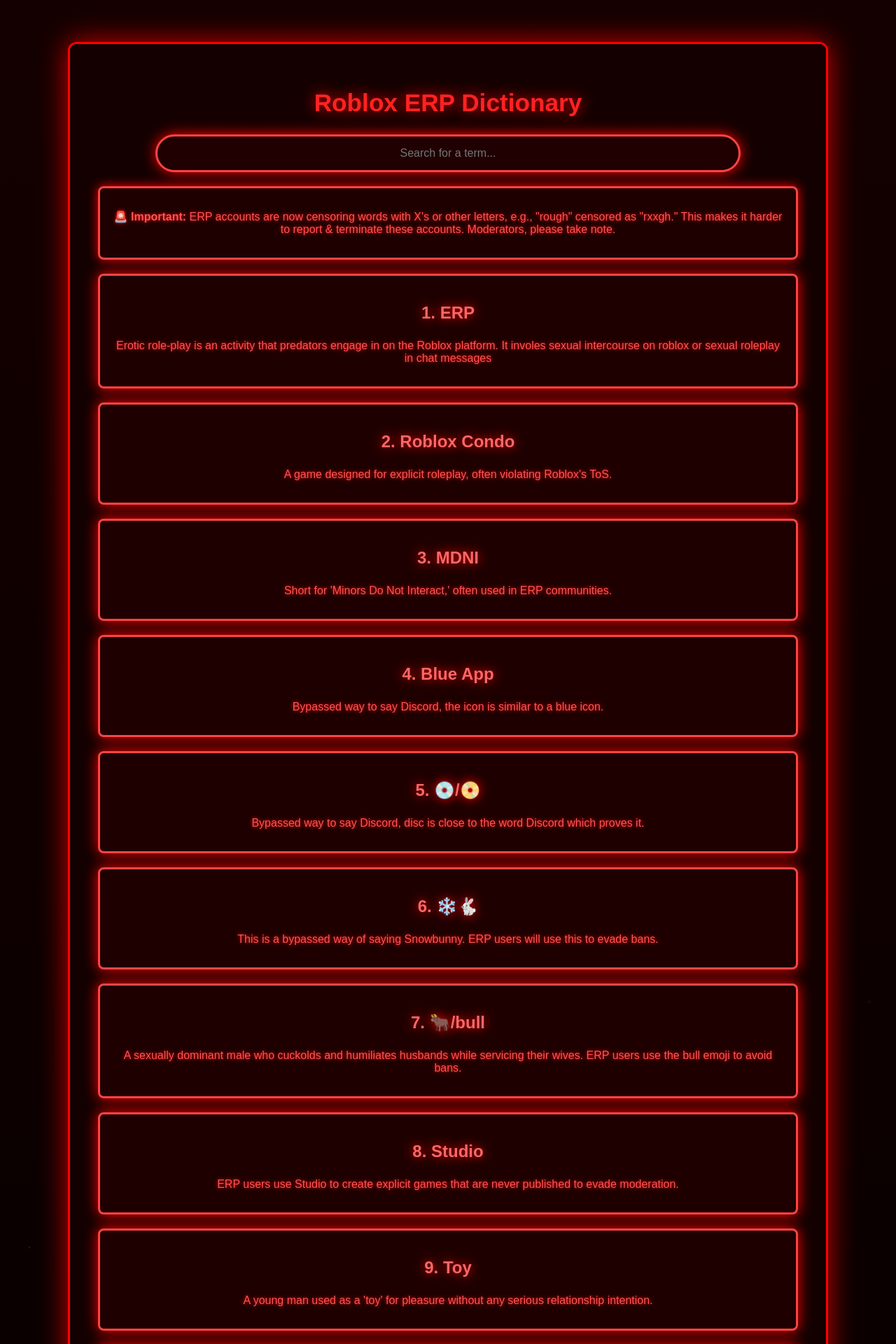
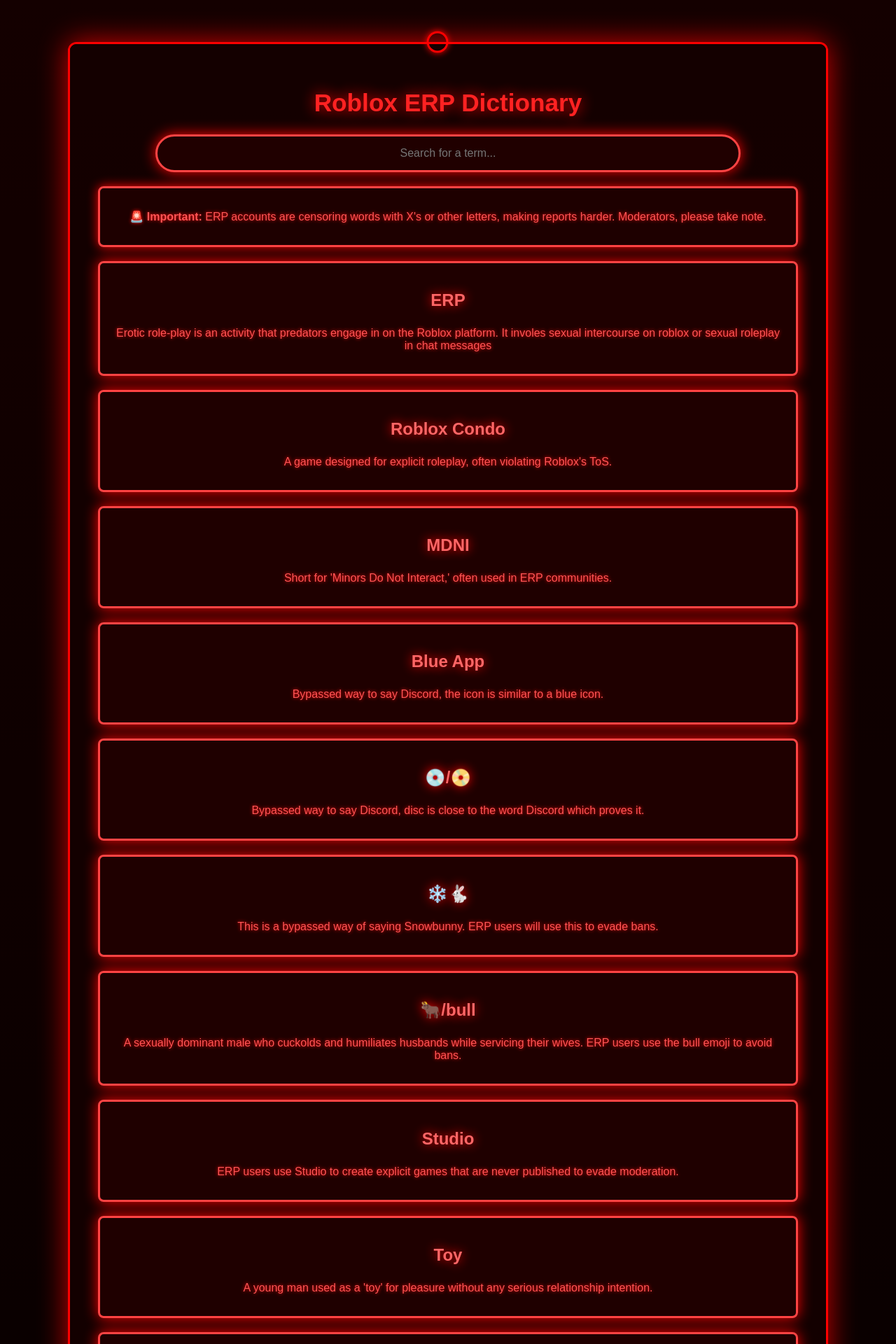
Before and after one commit to T-TGM/ERP-Definition, a Jekyll site: the page index.html, which Jekyll copies as it is, in a window 1280 px wide. Shown: the top 1920 px of the page at 70% size. Built offline with Jekyll 4.4.1, drawn with Linux system fonts in a browser that asks for light colours; some of the changed text lies outside the part shown.

Commit message:
Update index.html

```diff
--- a/index.html
+++ b/index.html
@@ -18,9 +18,24 @@
             padding-top: 60px;
             overflow: hidden;
             position: relative;
+            cursor: none;
         }
 
-        /* ⚡ Neon Grid Effect */
+        /* 🔥 Custom Cursor */
+        .custom-cursor {
+            position: fixed;
+            width: 25px;
+            height: 25px;
+            border: 3px solid red;
+            border-radius: 50%;
+            pointer-events: none;
+            transform: translate(-50%, -50%);
+            transition: transform 0.1s ease-out;
+            box-shadow: 0 0 10px red;
+            z-index: 10000;
+        }
+
+        /* ⚡ Neon Background Pulse */
         body::before {
             content: "";
             position: absolute;
@@ -47,6 +62,7 @@
             height: 100%;
             pointer-events: none;
             overflow: hidden;
+            z-index: -1;
         }
 
         .particle {
@@ -78,6 +94,11 @@
             border: 3px solid red;
             position: relative;
             z-index: 2;
+            transition: transform 0.3s ease-in-out;
+        }
+
+        .container:hover {
+            transform: scale(1.02);
         }
 
         /* 🖱️ Upgraded Scrollbar */
@@ -107,6 +128,7 @@
             font-size: 2.2em;
             color: #ff2222;
             text-shadow: 0 0 20px red;
+            animation: fadeIn 1s ease-in-out;
         }
 
         /* 🎭 Interactive Search Bar */
@@ -144,6 +166,7 @@
             user-select: none;
             margin-bottom: 20px;
             box-shadow: 0 0 15px red;
+            animation: fadeIn 1.2s ease-in-out;
         }
 
         /* 💡 Definition Cards */
@@ -173,9 +196,17 @@
             text-shadow: 0 0 15px red;
         }
 
+        @keyframes fadeIn {
+            from { opacity: 0; }
+            to { opacity: 1; }
+        }
+
     </style>
 </head>
 <body>
+
+    <!-- 🖱️ Custom Cursor -->
+    <div class="custom-cursor"></div>
 
     <!-- 🎇 Particle Background -->
     <div class="particles"></div>
@@ -190,26 +221,13 @@
 
         <!-- Info Board -->
         <div class='info-board'>
-            <p><strong>🚨 Important:</strong> ERP accounts are now censoring words with X's or other letters, e.g., "rough" censored as "rxxgh." This makes it harder to report & terminate these accounts. Moderators, please take note.</p>
+            <p><strong>🚨 Important:</strong> ERP accounts are censoring words with X's or other letters, making reports harder. Moderators, please take note.</p>
         </div>
 
         <div id='definitions'></div>
     </div>
 
     <script>
-        // Generate floating particles dynamically
-        function createParticles() {
-            const particleContainer = document.querySelector(".particles");
-            for (let i = 0; i < 50; i++) {
-                let particle = document.createElement("div");
-                particle.className = "particle";
-                particle.style.left = `${Math.random() * 100}vw`;
-                particle.style.animationDuration = `${Math.random() * 5 + 3}s`;
-                particleContainer.appendChild(particle);
-            }
-        }
-        createParticles();
-
         const definitions = [
     { "term": "ERP", "synonyms": ["Sex", "Erotic Roleplay"], "definition": "Erotic role-play is an activity that predators engage in on the Roblox platform. It involes sexual intercourse on roblox or sexual roleplay in chat messages" },
     { "term": "Roblox Condo", "synonyms": ["Explicit Game", "ERP Place"], "definition": "A game designed for explicit roleplay, often violating Roblox's ToS." },
@@ -274,17 +292,15 @@
 
         function renderDefinitions(filter = '') {
             container.innerHTML = '';
-            definitions.forEach(({ term, definition }, index) => {
-                if (term.toLowerCase().includes(filter.toLowerCase())) {
-                    const div = document.createElement('div');
-                    div.classList.add('definition');
-                    div.innerHTML = `<p class='term'>${index + 1}. ${term}</p><p>${definition}</p>`;
-                    container.appendChild(div);
+            definitions.forEach(({ term, definition, synonyms }) => {
+                if (term.toLowerCase().includes(filter.toLowerCase()) || synonyms.some(s => s.toLowerCase().includes(filter.toLowerCase()))) {
+                    container.innerHTML += `<div class='definition'><p class='term'>${term}</p><p>${definition}</p></div>`;
                 }
             });
         }
 
         searchBar.addEventListener('input', (e) => renderDefinitions(e.target.value));
+
         renderDefinitions();
     </script>
 </body>
```
